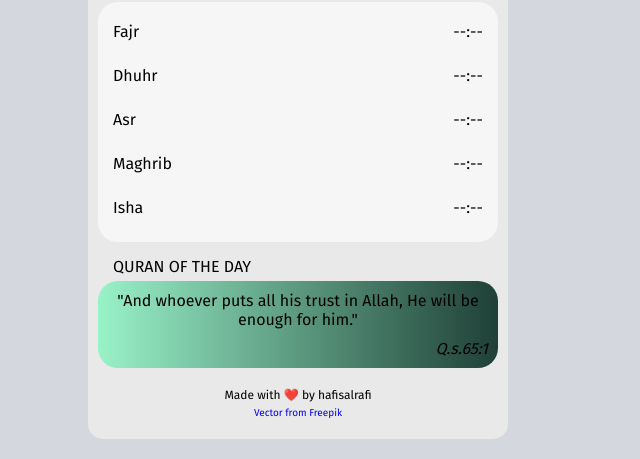
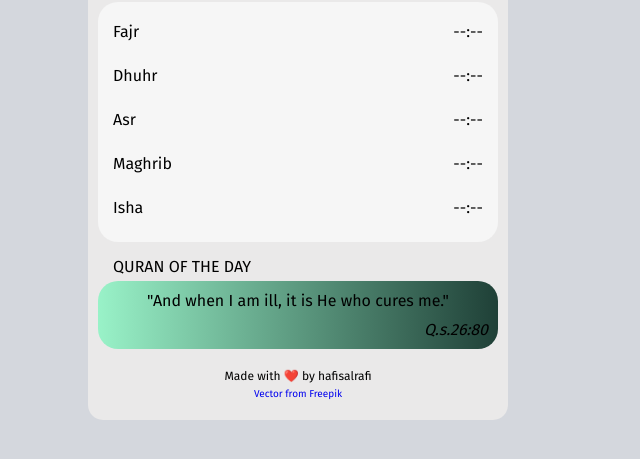
Before and after one commit to alrafi/prayertime, a website built with webpack: page src/index.html in a window 1280 px wide. Shown: the part 605-1064 px from the top of the page, without its empty margins (342-982 px from the left). Built offline with nearby package versions, Linux system fonts and the light colour scheme; no server answers.

Commit message:
change qotd

```diff
--- a/src/index.html
+++ b/src/index.html
@@ -71,9 +71,9 @@
       <p class="info-title">QURAN OF THE DAY</p>
       <div class="info-box quotes">
         <blockquote>
-          "And whoever puts all his trust in Allah, He will be enough for him."
+          "And when I am ill, it is He who cures me."
         </blockquote>
-        <cite>Q.s.65:1</cite>
+        <cite>Q.s.26:80</cite>
       </div>
       <footer>
         <p>Made with ❤️ by hafisalrafi</p>
```
Also changed, not shown: dist/index.html.
